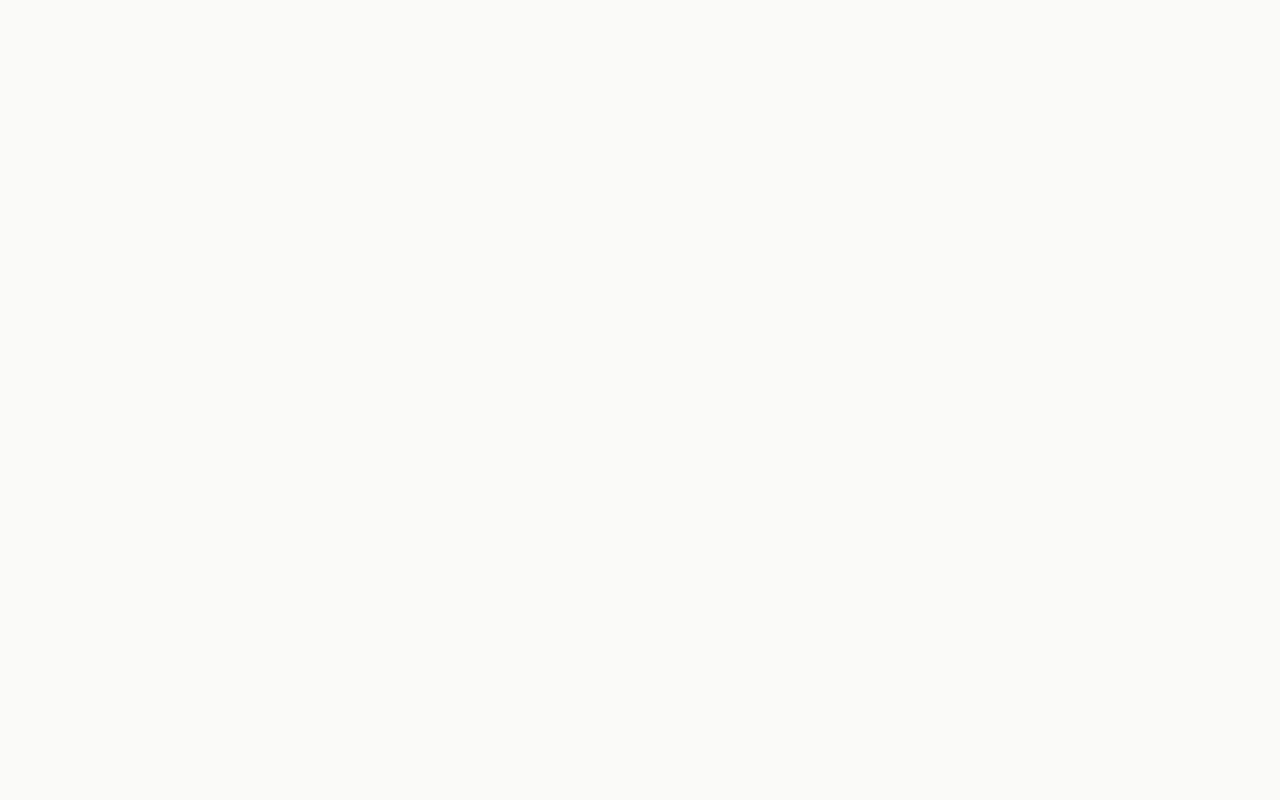
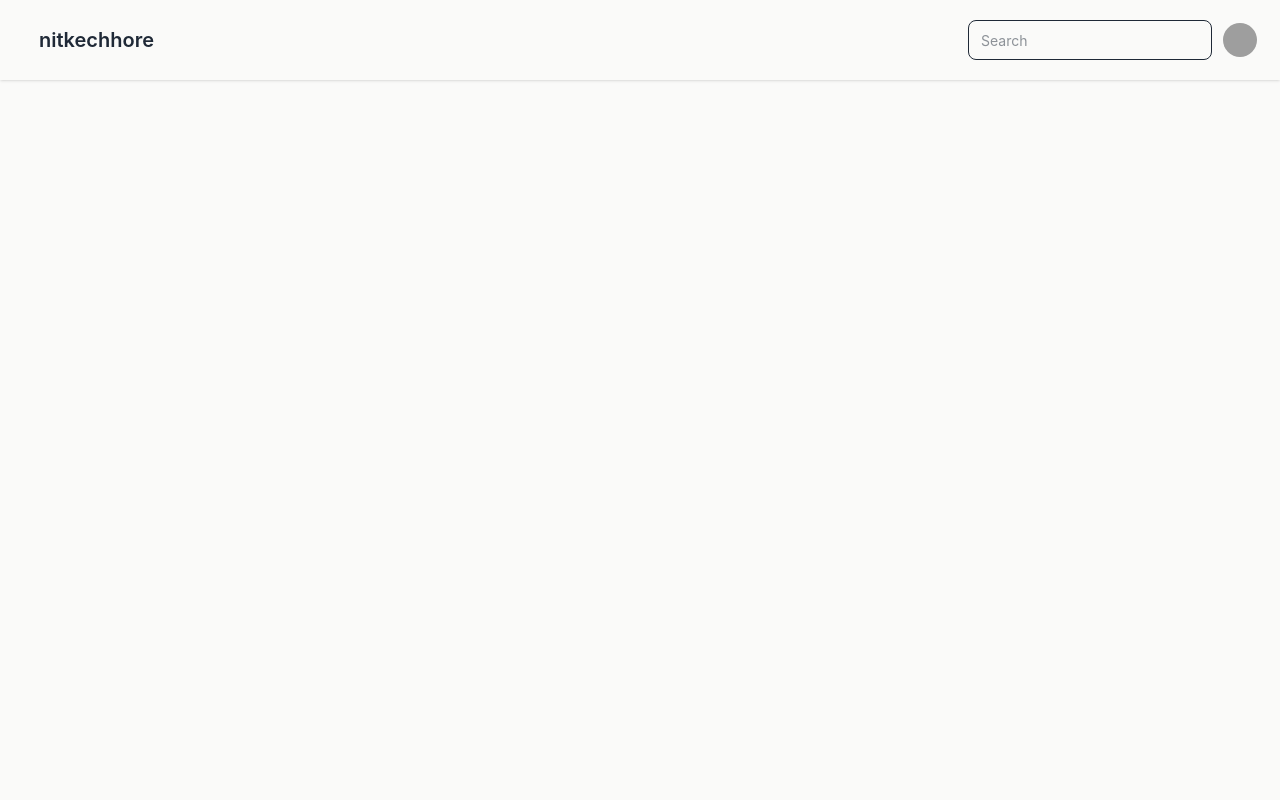
Before and after one commit to anonymousd3vil-ops/nitkechhore, a React (Vite) app: page /contact in a window 1280 px wide. Before the commit this address had no page. Shown: the top 800 px of the page. Built offline with nearby package versions, Linux system fonts and the light colour scheme; grey boxes are pictures that could not be loaded.

Commit message:
added contact us page

```diff
--- a/src/App.jsx
+++ b/src/App.jsx
@@ -1,6 +1,7 @@
 import { Route, Routes } from 'react-router-dom'
-import HomePage from './pages/homePage'
-import AboutUs from './pages/aboutUs'
+import HomePage from './pages/homePage.jsx'
+import AboutUs from './pages/aboutUs.jsx'
+import ContactUs from './pages/contactus.jsx'
 
 function App() {
 
@@ -9,6 +10,8 @@ function App() {
       <Routes>
         <Route path='/' element={<HomePage/>}></Route>
         <Route path='/about' element={<AboutUs />}></Route>
+        <Route path='/contact' element={<ContactUs />}></Route>
+
       </Routes>
     </>
   )
--- /dev/null
+++ b/src/pages/contactus.jsx
@@ -0,0 +1,13 @@
+import MainLayout from "../layout/mainLayout.jsx";
+
+function ContactUs(){
+    return (
+        <MainLayout>
+            <div className="h-screen px-6 md:px-20 py-20">
+
+            </div>
+        </MainLayout>
+    );
+}
+
+export default ContactUs;
```
